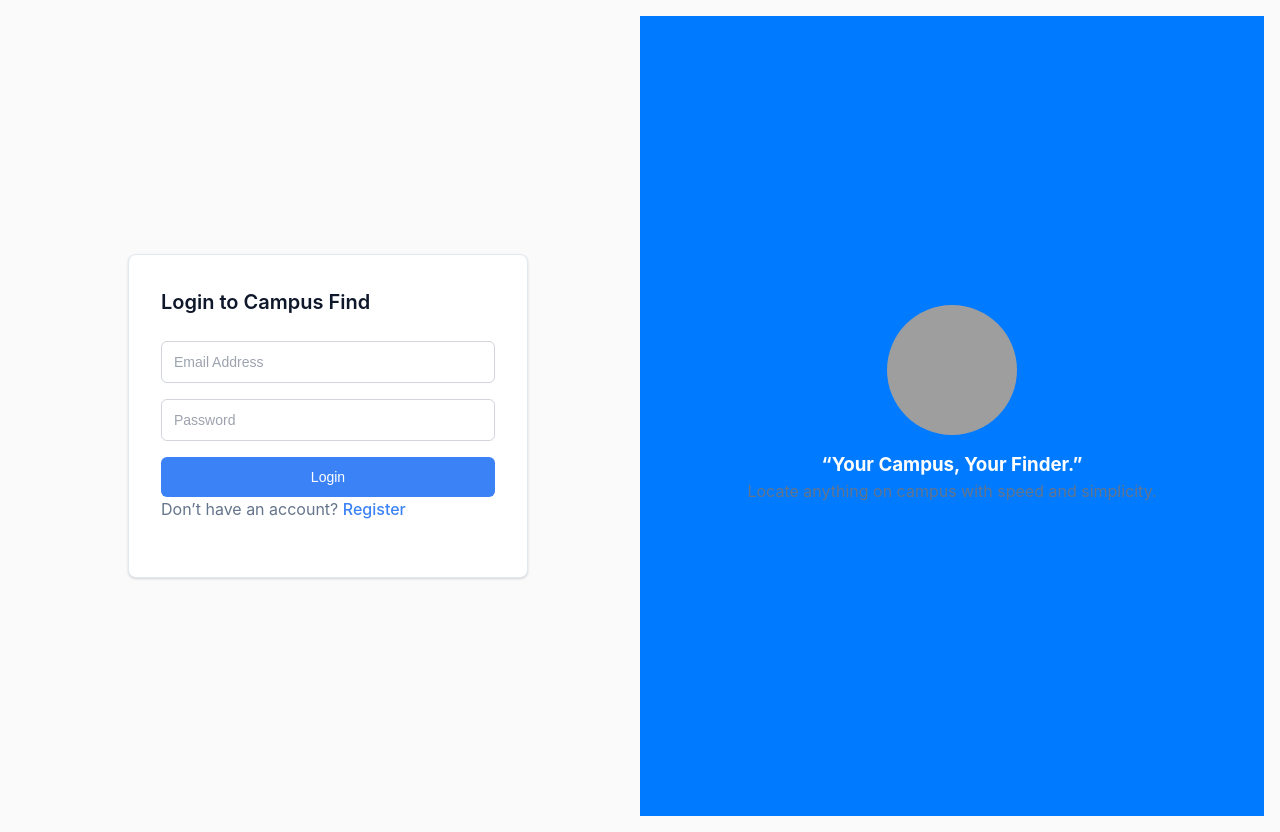
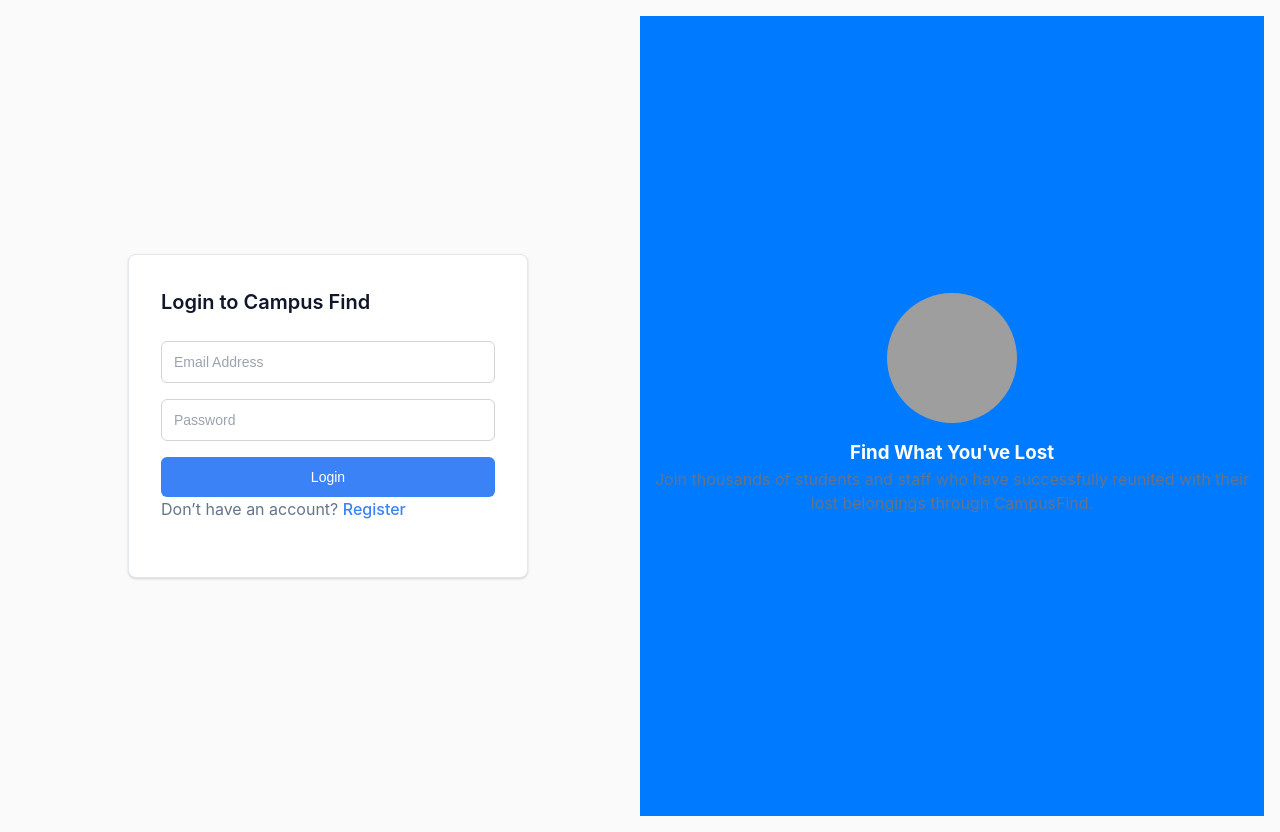
Before and after one commit to alix-8/G4-WAD_RWD-FinalProj, a PHP site: page /login.php in a window 1280 px wide. Run offline with PHP 8.4, Linux system fonts and the light colour scheme; data comes from the database, SQL or seed files in the repository; grey boxes are pictures that could not be loaded.

Commit message:
Update login.php

```diff
--- a/login.php
+++ b/login.php
@@ -65,8 +65,8 @@ if ($_SERVER["REQUEST_METHOD"] == "POST") {
         <!-- RIGHT SIDE -->
         <div class="right">
             <img src="https://images.unsplash.com/photo-1529626455594-4ff0802cfb7e" alt="Image">
-            <h3>“Your Campus, Your Finder.”</h3>
-            <p class="subtext">Locate anything on campus with speed and simplicity.</p>
+            <h3>Find What You've Lost</h3>
+            <p class="subtext">Join thousands of students and staff who have successfully reunited with their lost belongings through CampusFind.</p>
         </div>
 
     </div>
```
